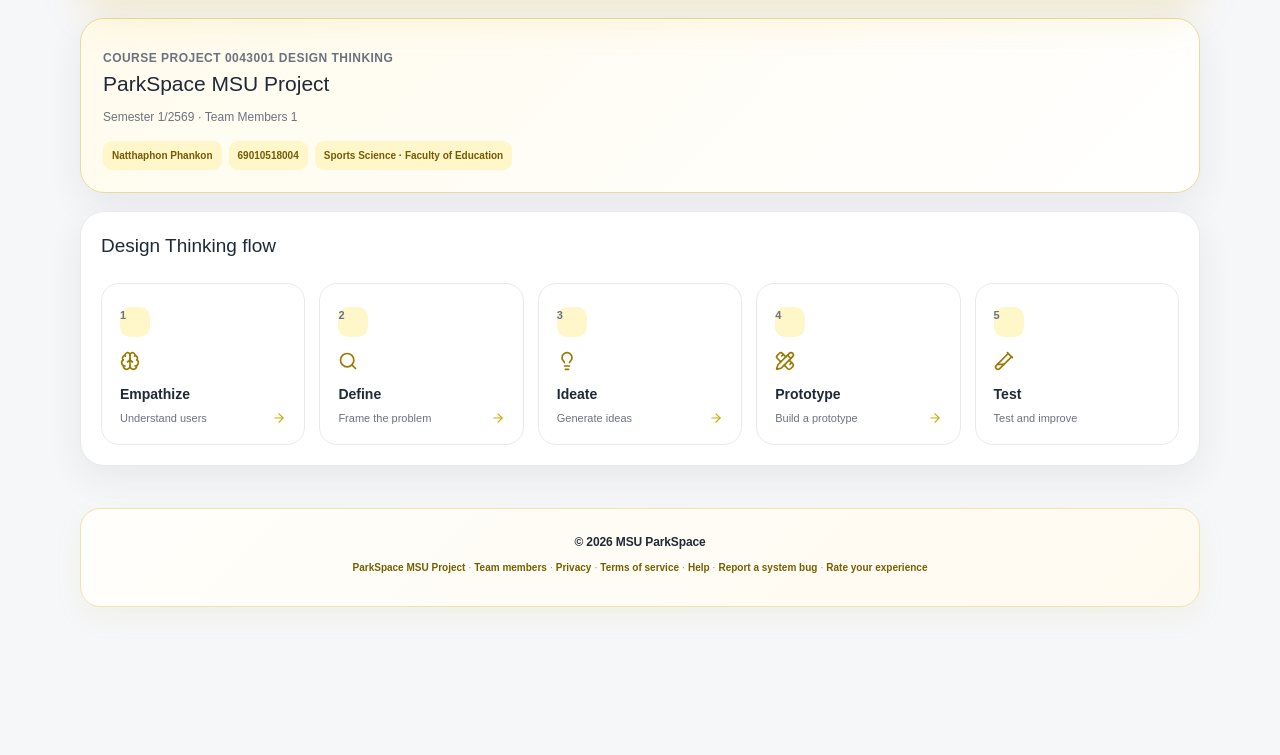
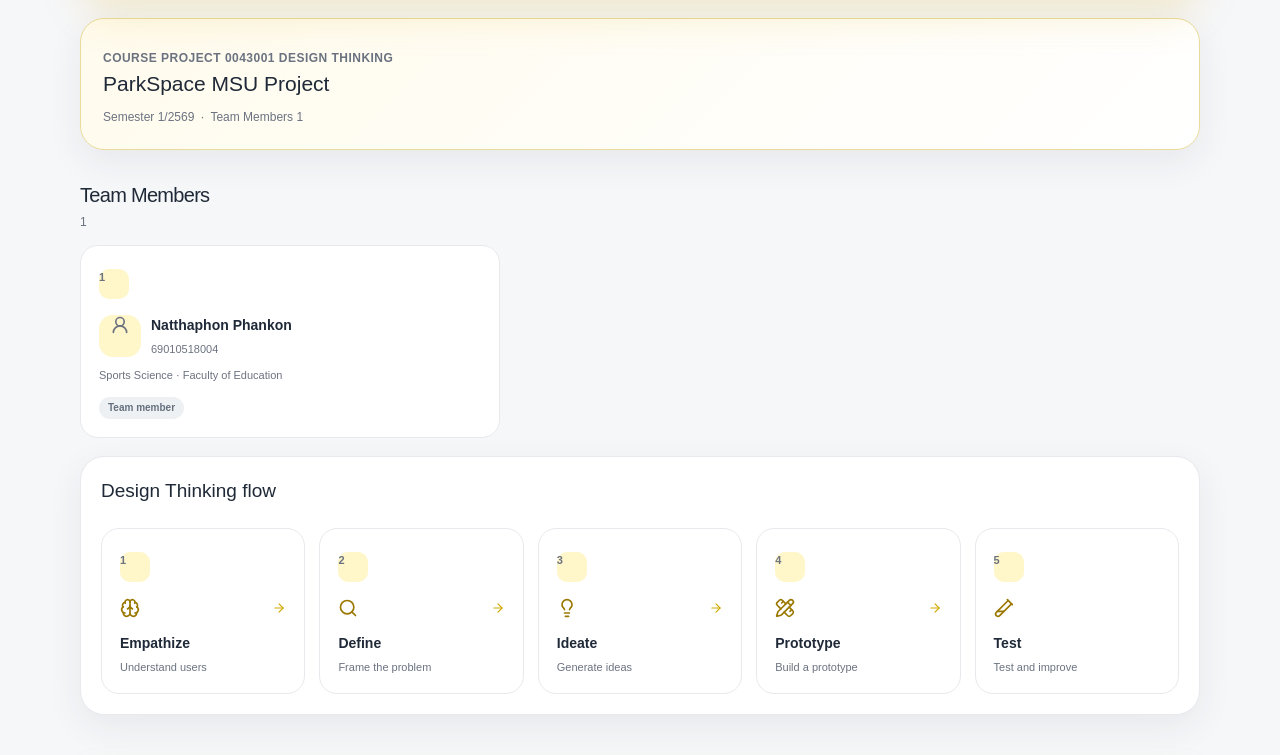
Before and after one commit to bestcynix/ParkSpace-MSU, a Next.js app: page /en/about-project in a window 1280 px wide. Shown: the part 464-1219 px from the top of the page. Before the commit the page ends 1163 px from the top, so only its background shows below. Built offline with nearby package versions, Linux system fonts and the light colour scheme; no server answers.

Commit message:
Fix OAuth callback and project page layout

```diff
--- a/src/app/[locale]/about-project/page.tsx
+++ b/src/app/[locale]/about-project/page.tsx
@@ -1,5 +1,5 @@
 import type { Metadata } from "next";
-import { ArrowRight, Brain, Lightbulb, PencilRuler, Search, TestTube2 } from "lucide-react";
+import { ArrowRight, Brain, Lightbulb, PencilRuler, Search, TestTube2, UserRound } from "lucide-react";
 import { AppHeader } from "@/components/layout/AppHeader";
 import { PageTopbar } from "@/components/layout/PageTopbar";
 import { PublicFooter } from "@/components/layout/PublicFooter";
@@ -52,11 +52,29 @@
           <section className="project-info-card" aria-labelledby="project-summary-title">
             <p className="eyebrow">{t.projectCourse}</p>
             <h2 id="project-summary-title">{t.projectTitle}</h2>
-            <p>{t.semester} · {t.teamMembersLabel} 1</p>
-            <div className="project-meta">
-              <span>{teamMemberName}</span>
-              <span>{projectInfo.teamMember.studentId}</span>
-              <span>{t.teamMemberStudy}</span>
+            <p className="project-summary-meta"><span>{t.semester}</span><span aria-hidden="true">·</span><span>{t.teamMembersLabel} 1</span></p>
+          </section>
+
+          <section className="project-team-section" aria-labelledby="about-team-title">
+            <div className="section-heading">
+              <div>
+                <h2 id="about-team-title">{t.teamMembersLabel}</h2>
+                <p>1</p>
+              </div>
+            </div>
+            <div className="team-grid team-grid-single">
+              <article className="team-card team-member-card">
+                <span className="team-number">1</span>
+                <div className="team-member-heading">
+                  <span className="team-avatar" aria-hidden="true"><UserRound size={20} /></span>
+                  <div>
+                    <strong>{teamMemberName}</strong>
+                    <span>{projectInfo.teamMember.studentId}</span>
+                  </div>
+                </div>
+                <span>{t.teamMemberStudy}</span>
+                <div className="data-badge team-role-badge">{locale === "th" ? "สมาชิกทีม" : "Team member"}</div>
+              </article>
             </div>
           </section>
 
@@ -66,10 +84,12 @@
               {steps.map(([Icon, title, subtitle], index) => (
                 <div className="team-card" key={title}>
                   <span className="team-number">{index + 1}</span>
-                  <Icon size={20} color="#9a7800" style={{ display: "block", marginTop: 14 }} />
+                  <div className="process-card-icon-row">
+                    <Icon size={20} color="#9a7800" aria-hidden="true" />
+                    {index < steps.length - 1 ? <ArrowRight size={14} color="#d0a900" aria-hidden="true" /> : <span aria-hidden="true" />}
+                  </div>
                   <strong>{title}</strong>
-                  <span>{subtitle}</span>
-                  {index < steps.length - 1 ? <ArrowRight size={14} color="#d0a900" style={{ float: "right", marginTop: -15 }} /> : null}
+                  <span className="process-card-subtitle">{subtitle}</span>
                 </div>
               ))}
             </div>
--- a/src/app/globals.css
+++ b/src/app/globals.css
@@ -1456,6 +1456,13 @@
   line-height: 1.6;
 }
 
+.project-summary-meta {
+  display: flex;
+  flex-wrap: wrap;
+  align-items: center;
+  gap: 6px;
+}
+
 .project-meta {
   display: flex;
   flex-wrap: wrap;
@@ -1477,6 +1484,37 @@
   color: var(--muted);
   font-size: 10px;
   text-align: center;
+}
+
+.project-team-section {
+  margin-top: 22px;
+}
+
+.project-team-section .team-grid {
+  margin-top: 14px;
+}
+
+.team-role-badge {
+  margin-top: 10px;
+}
+
+.process-card-icon-row {
+  display: flex;
+  align-items: center;
+  justify-content: space-between;
+  min-height: 24px;
+  margin-top: 14px;
+}
+
+.process-card-icon-row > span {
+  display: block;
+  width: 14px;
+  height: 14px;
+  margin: 0;
+}
+
+.process-card-subtitle {
+  margin-top: 5px !important;
 }
 
 .project-credits {
@@ -2493,6 +2531,11 @@
 .support-page {
   max-width: 780px;
   margin: 20px auto 0;
+}
+
+.support-page > .support-form {
+  width: min(100%, 560px);
+  margin-inline: auto;
 }
 
 .support-page-grid {
--- a/src/components/auth/OAuthCallbackClient.tsx
+++ b/src/components/auth/OAuthCallbackClient.tsx
@@ -1,16 +1,19 @@
 "use client";
 
 import { useRouter, useSearchParams } from "next/navigation";
-import { useEffect, useState } from "react";
+import { useEffect, useRef, useState } from "react";
 import { createSupabaseBrowserClient, isSupabaseConfigured } from "@/lib/supabase/client";
 
 export function OAuthCallbackClient() {
   const router = useRouter();
   const searchParams = useSearchParams();
   const [message, setMessage] = useState("Connecting account · กำลังเชื่อมต่อบัญชี");
+  const hasStarted = useRef(false);
 
   useEffect(() => {
-    let active = true;
+    if (hasStarted.current) return;
+    hasStarted.current = true;
+
     async function completeOAuth() {
       const next = safeNextPath(searchParams.get("next"));
       const locale = localeForPath(next);
@@ -28,16 +31,13 @@
         router.replace(`/${locale}/login?error=oauth`);
         return;
       }
-      if (active) {
-        setMessage("Account connected · เชื่อมต่อบัญชีแล้ว");
-        router.replace(`/${locale}/auth/complete?provider=google&next=${encodeURIComponent(next)}`);
-      }
+      setMessage("Account connected · เชื่อมต่อบัญชีแล้ว");
+      router.replace(`/${locale}/auth/complete?provider=google&next=${encodeURIComponent(next)}`);
     }
     void completeOAuth().catch(() => {
       const next = safeNextPath(searchParams.get("next"));
       router.replace(`/${localeForPath(next)}/login?error=oauth`);
     });
-    return () => { active = false; };
   }, [router, searchParams]);
 
   return <div className="app-frame"><div className="empty-card"><div><p>{message}</p></div></div></div>;
```
Also changed, not shown: src/components/profile/ProfileOverview.tsx (+4 -1 lines).
